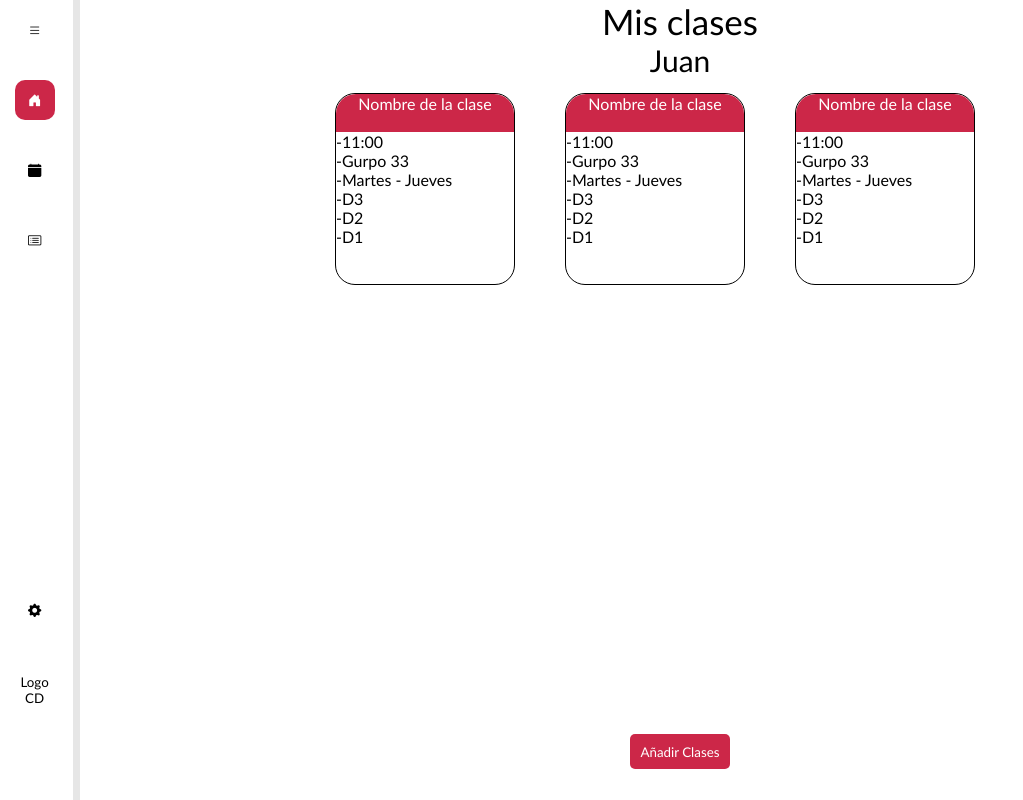
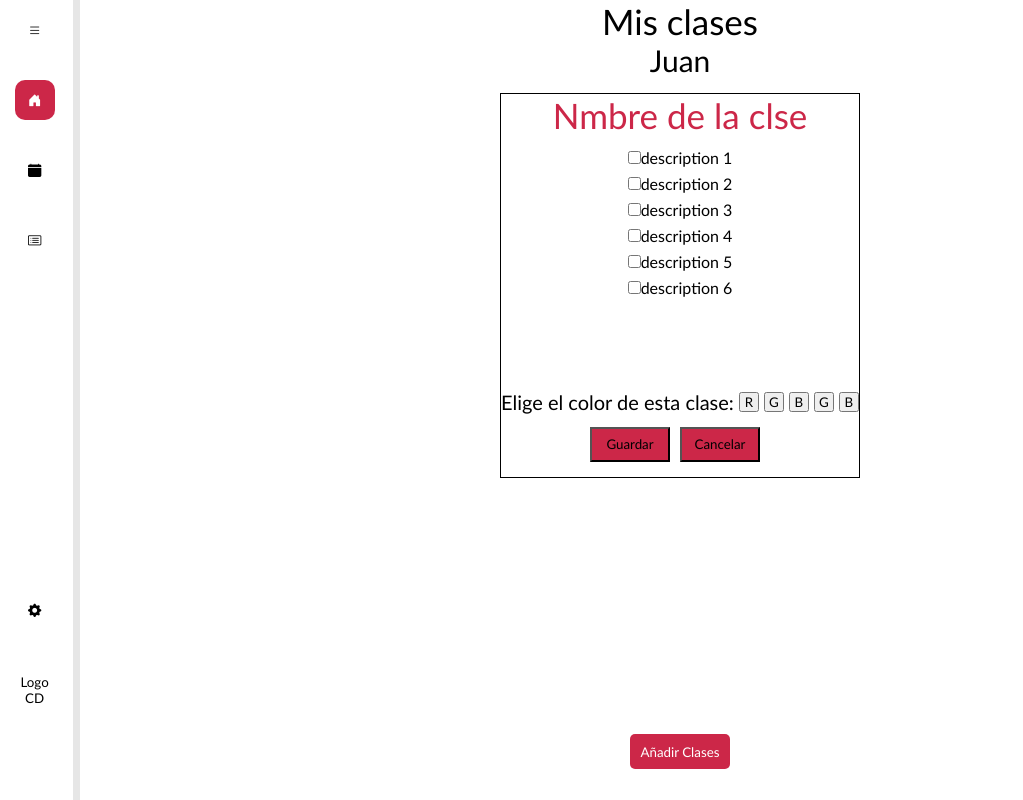
Before and after one commit to OlafGG/FrontServicioSocial, a React (Create React App) app: page / in a window 1280 px wide. Shown: the whole page, without its empty margins (0-1023 px from the left). Built offline with nearby package versions, Linux system fonts and the light colour scheme.

Commit message:
adding options changes edition

```diff
--- a/src/components/pure/card.class.jsx
+++ b/src/components/pure/card.class.jsx
@@ -1,7 +1,7 @@
 import React from 'react';
 import '../../css/class.card.css'
 
-const CardClass = () => {
+const CardClass = ({card}) => {
     return (
         <div className='body-principal-card'>
             <div className='div-title-card-class'>
@@ -14,7 +14,13 @@ const CardClass = () => {
                 <label className='description-class-card'>-D3</label>
                 <label className='description-class-card'>-D2</label>
                 <label className='description-class-card'>-D1</label>
+            <div className='divbuttons-class-cards'>
+                <button id='trash-icon-class' className='options-config-class-card'><i style={{fontSize: '140%'}} class="bi bi-trash3-fill"></i></button>
+                <button className='options-config-class-card'><i style={{fontSize: '140%'}} class="bi bi-card-text"></i></button>
+                <button className='options-config-class-card'><i style={{fontSize: '140%'}} class="bi bi-front"></i></button>
             </div>
+            </div>
+
 
         </div>
     );
--- a/src/css/class.card.css
+++ b/src/css/class.card.css
@@ -1,6 +1,6 @@
 .body-principal-card{
-    width: 15%;
-    height: 30%;
+    width: 19%;
+    height: 38%;
     margin-right: 50px;
     border-radius: 20px;
     border: 1px solid;
@@ -17,8 +17,8 @@
 
 .lables-descriptions-class-card{
     width: 100%;
-    height: 90%;
-    border-radius: 0 0 20px 20px;
+    height: 80%;
+
     display: block;
     margin-right: 5px;
     margin-bottom: 3px;
@@ -28,3 +28,26 @@
 .description-class-card{
     display: block;
 }
+
+.divbuttons-class-cards{
+    width: 100%;
+    height: 20%;
+    border-radius: 0 0 20px 20px;
+}
+
+.options-config-class-card{
+    width: 10%;
+    height: 100%;
+    display: flex;
+    float: right;
+    margin-left: 5px;
+    display: flex;
+    justify-content: center;
+    align-items: center;
+    border: none;
+    color: black;
+}
+
+#trash-icon-class{
+    margin-right: 5px;
+}
--- /dev/null
+++ b/src/css/edit.info.cass.css
@@ -0,0 +1,64 @@
+.principal-edit-class{
+    width: 30%;
+    height: 60%;
+    display: block;
+    justify-content: center;
+    text-align: center;
+    border: 1px solid;
+}
+
+.titulo-edit-class{
+    width: 100%;
+    height: 14%;
+
+}
+
+#titulo-edit-class{
+    font-size: 35px;
+    color: rgb(204, 39, 72);
+}
+
+#inputs-class-edit{
+    width: 100%;
+    height: 60%;
+
+}
+
+li{
+    list-style: none;
+}
+
+.input-description-edit-class{
+    margin-bottom: 10px;
+    display: inline-block;
+    justify-content: center;
+}
+
+#color-class-edit{
+    width: 100%;
+    height: 13%;
+
+    display: flex;
+    align-items: center;
+}
+
+
+
+#color-edit-class-text{
+    float: left;
+    font-size: 20px;
+}
+
+.button-color-edit-class{
+    width: 20px;
+    height: 20px;
+    margin-left: 5px;
+    float: right;
+}
+
+.button-edit-class{
+    width: 80px;
+    height: 35px;
+    background-color: rgb(204, 39, 72);
+    margin-right: 10px;
+}
--- /dev/null
+++ b/src/pages/class/edit.info.class.jsx
@@ -0,0 +1,35 @@
+import React from 'react';
+import '../../css/edit.info.cass.css'
+
+const EditInfoClass = () => {
+    return (
+        <div className='principal-edit-class'>
+            <div className='titulo-edit-class'>
+                <label id='titulo-edit-class'>Nmbre de la clse</label>
+            </div>
+            <div id='inputs-class-edit'>
+                <li><input id='checkbox-d1' className='input-description-edit-class' type='checkbox'/><label for='checkbox-d1'>description 1</label></li>
+                <li><input id='checkbox-d2' className='input-description-edit-class' type='checkbox'/><label for='checkbox-d2'>description 2</label></li>
+                <li><input id='checkbox-d3' className='input-description-edit-class' type='checkbox'/><label for='checkbox-d3'>description 3</label></li>
+                <li><input id='checkbox-d4' className='input-description-edit-class' type='checkbox'/><label for='checkbox-d4'>description 4</label></li>
+                <li><input id='checkbox-d5' className='input-description-edit-class' type='checkbox'/><label for='checkbox-d5'>description 5</label></li>
+                <li><input id='checkbox-d6' className='input-description-edit-class' type='checkbox'/><label for='checkbox-d6'>description 6</label></li>
+
+            </div>
+            <div id='color-class-edit'>
+                <label id='color-edit-class-text'>Elige el color de esta clase: </label>
+                <button className='button-color-edit-class'>R</button>
+                <button className='button-color-edit-class'>G</button>
+                <button className='button-color-edit-class'>B</button>
+                <button className='button-color-edit-class'>G</button>
+                <button className='button-color-edit-class'>B</button>
+            </div>
+            <div id='button-div-class-edit'>
+                <button className='button-edit-class'>Guardar</button>
+                <button className='button-edit-class'>Cancelar</button>
+            </div>
+        </div>
+    );
+}
+
+export default EditInfoClass;
--- a/src/pages/home/HomePage.jsx
+++ b/src/pages/home/HomePage.jsx
@@ -3,6 +3,7 @@ import {useState} from 'react';
 import './homepages.css';
 import ClassForm from '../../components/pure/form/class.form';
 import CardClass from '../../components/pure/card.class';
+import EditInfoClass from '../class/edit.info.class';
 
 
 const HomePage = () => {
@@ -44,9 +45,7 @@ const HomePage = () => {
                 </div>
 
                 <div className='fondo'>
-                    <CardClass></CardClass>
-                    <CardClass></CardClass>
-                    <CardClass></CardClass>
+                    <EditInfoClass></EditInfoClass>
                 </div>
                 <div id='btnAdding'>
                     <button id='btnAdd'>Añadir Clases</button>
```
Also changed, not shown: src/components/container/class.list.jsx (+38 -0 lines).
